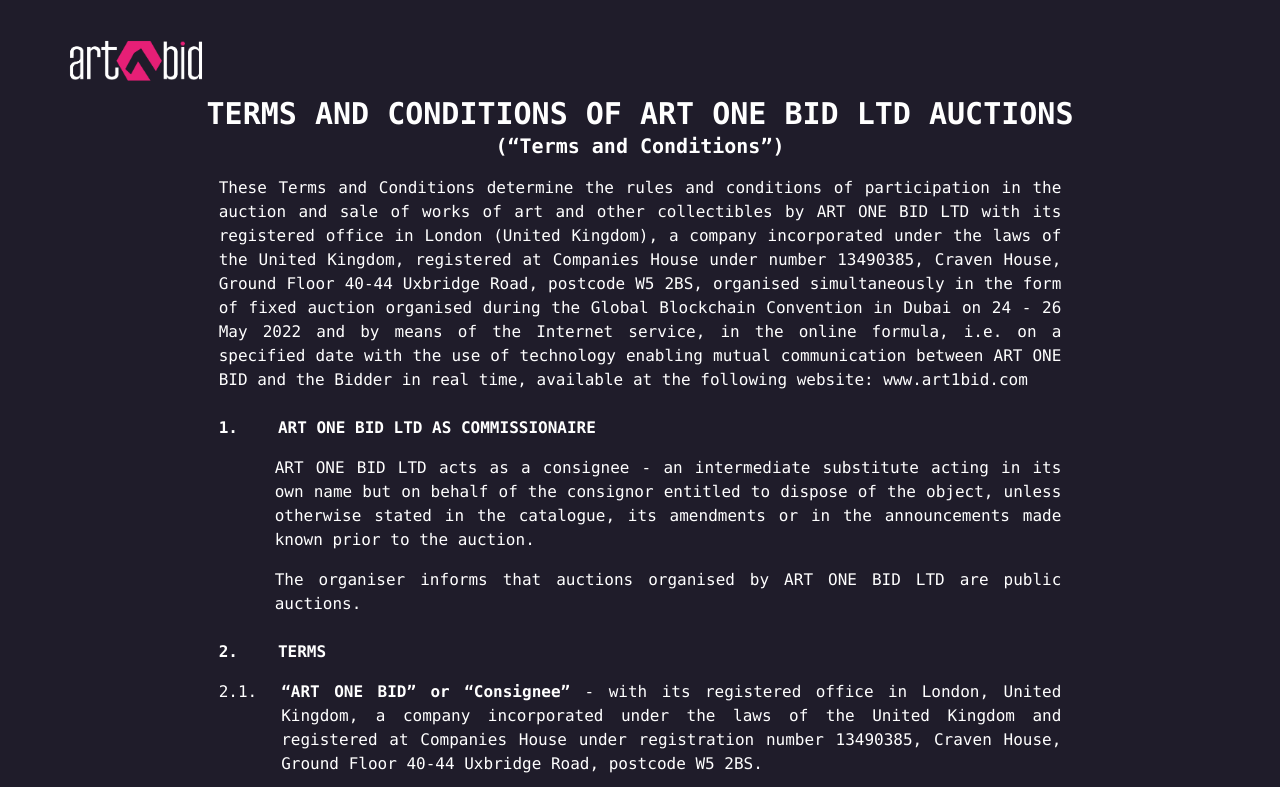
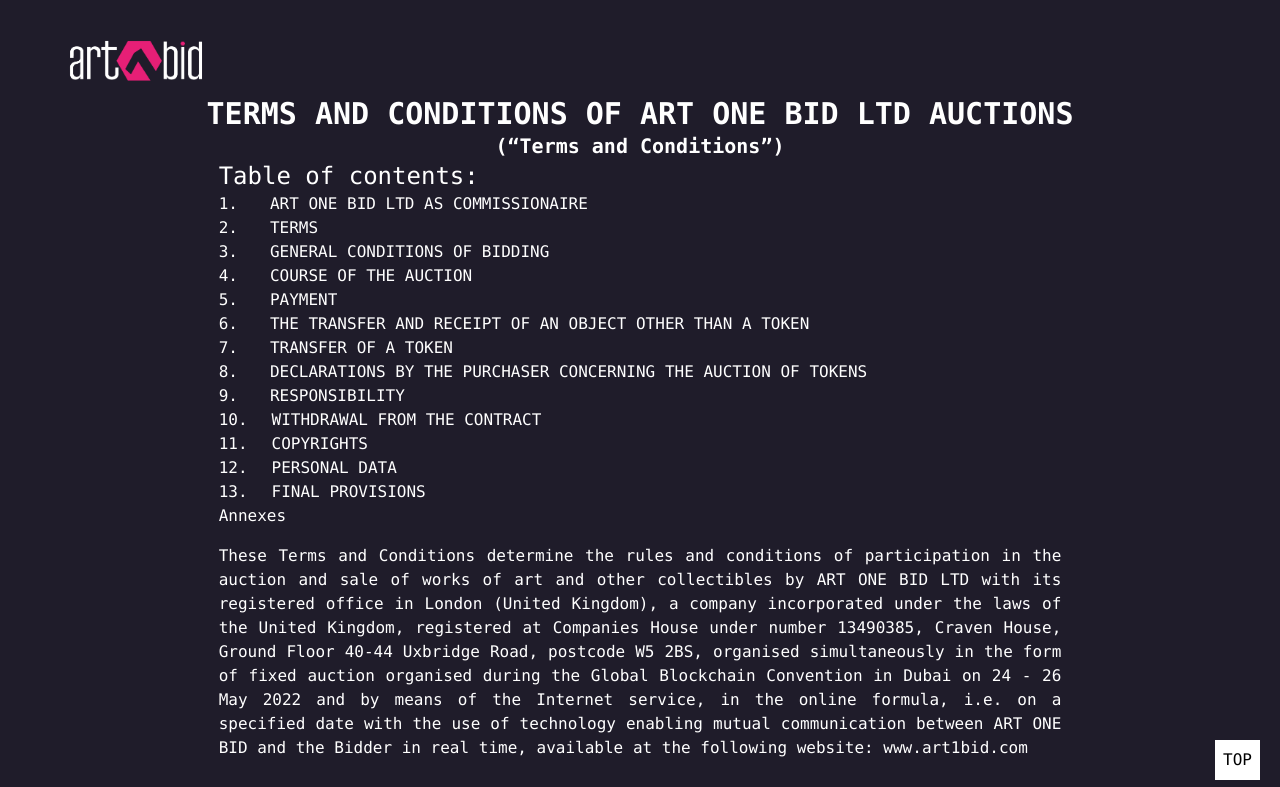
Before and after one commit to leisik/auction, a Next.js app: page /terms in a window 1280 px wide. Shown: the top 787 px of the page. Built offline with nearby package versions, Linux system fonts and the light colour scheme.

Commit message:
Added table of contex in term page, added go to top button in term page

```diff
--- a/pages/terms.js
+++ b/pages/terms.js
@@ -11,32 +11,101 @@
       <link rel="icon" href="/favicon.ico" />
     </Head>
 
-    <header className='w-full'>
+    <header id='top' className='w-full'>
         <Link href="/">
-            <div className="hidden w-60 h-60 sm:block absolute top-4 left-4 cursor-pointer">
+            <div className="hidden w-60 h-60 sm:block absolute top-4 left-4 cursor-pointer hover:opacity-80">
                 <img src="/art1bid.png" alt="Art1Bid Logo" />
             </div>
         </Link>
         <Link href="/">
-            <div className="block sm:hidden w-full flex justify-center items-center cursor-pointer">
+            <div className="block sm:hidden w-full flex justify-center items-center cursor-pointer hover:opacity-80">
                 <img src="/art1bid.png" alt="Art1Bid Logo" className='w-96 my-6'/>
             </div>
         </Link>
     </header>
 
-    <main className="flex-1 flex flex-col justify-center items-center py-4 pb-10 px-0 mt-0 sm:mt-20">
+    <main className="flex-1 flex flex-col justify-center items-center py-4 pb-10 px-0 mt-0 sm:mt-20 scroll-smooth">
+
+      <div className="fixed bottom-5 right-5 z-50">
+        <a href='#top'>
+            <div className='bg-white cursor-pointer hover:opacity-80'>
+                <p className='p-2'>TOP</p>
+            </div>
+        </a>
+      </div>
       <div className="text-3xl font-bold text-white text-center">
         TERMS AND CONDITIONS OF ART ONE BID LTD AUCTIONS
       </div>
       <div className="text-xl font-bold text-white text-center">
         (<q>Terms and Conditions</q>)
       </div>
+      <div className='w-8/12 text-white'>
+        <h1 className='text-2xl'>Table of contents:</h1>
+        <div>
+            <div className='flex space-x-8 w-full cursor-pointer hover:opacity-80'>
+                <a href="#section1">1.</a>
+                <a href="#section1">ART ONE BID LTD AS COMMISSIONAIRE</a>
+            </div>
+            <div className='flex space-x-8 w-full cursor-pointer hover:opacity-80'>
+                <a href="#section2">2.</a>
+                <a href="#section2">TERMS</a>
+            </div>
+            <div className='flex space-x-8 w-full cursor-pointer hover:opacity-80'>
+                <a href="#section3">3.</a>
+                <a href="#section3">GENERAL CONDITIONS OF BIDDING</a>
+            </div>
+            <div className='flex space-x-8 w-full cursor-pointer hover:opacity-80'>
+                <a href="#section4">4.</a>
+                <a href="#section4">COURSE OF THE AUCTION</a>
+            </div>
+            <div className='flex space-x-8 w-full cursor-pointer hover:opacity-80'>
+                <a href="#section5">5.</a>
+                <a href="#section5">PAYMENT</a>
+            </div>
+            <div className='flex space-x-8 w-full cursor-pointer hover:opacity-80'>
+                <a href="#section6">6.</a>
+                <a href="#section6">THE TRANSFER AND RECEIPT OF AN OBJECT OTHER THAN A TOKEN</a>
+            </div>
+            <div className='flex space-x-8 w-full cursor-pointer hover:opacity-80'>
+                <a href="#section7">7.</a>
+                <a href="#section7">TRANSFER OF A TOKEN</a>
+            </div>
+            <div className='flex space-x-8 w-full cursor-pointer hover:opacity-80'>
+                <a href="#section8">8.</a>
+                <a href="#section8">DECLARATIONS BY THE PURCHASER CONCERNING THE AUCTION OF TOKENS</a>
+            </div>
+            <div className='flex space-x-8 w-full cursor-pointer hover:opacity-80'>
+                <a href="#section9">9.</a>
+                <a href="#section9">RESPONSIBILITY</a>
+            </div>
+            <div className='flex space-x-6 w-full cursor-pointer hover:opacity-80'>
+                <a href="#section10">10.</a>
+                <a href="#section10">WITHDRAWAL FROM THE CONTRACT </a>
+            </div>
+            <div className='flex space-x-6 w-full cursor-pointer hover:opacity-80'>
+                <a href="#section11">11.</a>
+                <a href="#section11">COPYRIGHTS</a>
+            </div>
+            <div className='flex space-x-6 w-full cursor-pointer hover:opacity-80'>
+                <a href="#section12">12.</a>
+                <a href="#section12">PERSONAL DATA</a>
+            </div>
+            <div className='flex space-x-6 w-full cursor-pointer hover:opacity-80'>
+                <a href="#section13">13.</a>
+                <a href="#section13">FINAL PROVISIONS</a>
+            </div>
+            <div className='flex w-full cursor-pointer hover:opacity-80'>
+                <p></p>
+                <a href="#sectionAnnex">Annexes</a>
+            </div>
+        </div>
+      </div>
 
       <div className="flex w-full h-full flex-col items-center mt-4 mb-8 sm:mb-12">
-        <p className='text-white w-8/12 text-justify mb-6'>These Terms and Conditions determine the rules and conditions of participation in the auction and sale of works of art and other collectibles by ART ONE BID LTD with its registered office in London (United Kingdom), a company incorporated under the laws of the United Kingdom, registered at Companies House under number 13490385, Craven House, Ground Floor 40-44 Uxbridge Road, postcode W5 2BS, organised simultaneously in the form of fixed auction organised during the Global Blockchain Convention in Dubai on 24 - 26 May 2022 and by means of the Internet service, in the online formula, i.e. on a specified date with the use of technology enabling mutual communication between ART ONE BID and the Bidder in real time, available at the following website: www.art1bid.com</p>
+        <p className='text-white w-8/12 text-justify mb-6'>These Terms and Conditions determine the rules and conditions of participation in the auction and sale of works of art and other collectibles by ART ONE BID LTD with its registered office in London (United Kingdom), a company incorporated under the laws of the United Kingdom, registered at Companies House under number 13490385, Craven House, Ground Floor 40-44 Uxbridge Road, postcode W5 2BS, organised simultaneously in the form of fixed auction organised during the Global Blockchain Convention in Dubai on 24 - 26 May 2022 and by means of the Internet service, in the online formula, i.e. on a specified date with the use of technology enabling mutual communication between ART ONE BID and the Bidder in real time, available at the following website: <a href='https://art1bid.com'>www.art1bid.com</a></p>
         <div className='space-y-6 w-8/12 text-white text-justify'>
             <div className='space-y-4'>
-                <div className='flex space-x-10'>
+                <div id='section1' className='flex space-x-10'>
                     <h2 className='font-extrabold'>1.</h2>
                     <h2 className='font-extrabold'>ART ONE BID LTD AS COMMISSIONAIRE</h2>
                 </div>
@@ -50,7 +119,7 @@
                 </div>
             </div>
             <div className='space-y-4'>
-                <div className='flex space-x-10'>
+                <div id='section2' className='flex space-x-10'>
                     <h2 className='font-extrabold'>2.</h2>
                     <h2 className='font-extrabold'>TERMS</h2>
                 </div>
@@ -156,7 +225,7 @@
                 </div>
             </div>
             <div className='space-y-4'>
-                <div className='flex space-x-10'>
+                <div id='section3' className='flex space-x-10'>
                     <h2 className='font-extrabold'>3.</h2>
                     <h2 className='font-extrabold'>GENERAL CONDITIONS OF BIDDING</h2>
                 </div>
@@ -265,7 +334,7 @@
                         <p>ART ONE BID refers to the Art1Bid regulations, available at: <a href='https://art1bid.com'>www.art1bid.com</a></p>
                     </div>
                 </div>
-            <div className='space-y-4'>
+            <div id='section4' className='space-y-4'>
                 <div className='flex space-x-10'>
                     <h2 className='font-extrabold'>4.</h2>
                     <h2 className='font-extrabold'>COURSE OF THE AUCTION</h2>
@@ -299,7 +368,7 @@
                     <p>Auction prices are quoted in US dollars and payment should be made in that currency.</p>
                 </div>
             </div>
-            <div className='space-y-4'>
+            <div id='section5' className='space-y-4'>
                 <div className='flex space-x-10'>
                     <h2 className='font-extrabold'>5.</h2>
                     <h2 className='font-extrabold'>PAYMENT</h2>
@@ -357,7 +426,7 @@
                 </div>
 
             </div>
-            <div className='space-y-4'>
+            <div id='section6' className='space-y-4'>
                 <div className='flex space-x-10'>
                     <h2 className='font-extrabold'>6.</h2>
                     <h2 className='font-extrabold'>THE TRANSFER AND RECEIPT OF AN OBJECT OTHER THAN A TOKEN</h2>
@@ -411,7 +480,7 @@
                 </div>
 
             </div>
-            <div className='space-y-4'>
+            <div id='section7' className='space-y-4'>
                 <div className='flex space-x-10'>
                     <h2 className='font-extrabold'>7.</h2>
                     <h2 className='font-extrabold'>TRANSFER OF A TOKEN</h2>
@@ -473,7 +542,7 @@
                 </div>
 
             </div>
-            <div className='space-y-4'>
+            <div id='section8' className='space-y-4'>
                 <div className='flex space-x-10'>
                     <h2 className='font-extrabold'>8.</h2>
                     <h2 className='font-extrabold'>DECLARATIONS BY THE PURCHASER CONCERNING THE AUCTION OF TOKENS</h2>
@@ -506,7 +575,7 @@
                 </div>
 
             </div>
-            <div className='space-y-4'>
+            <div id='section9' className='space-y-4'>
                 <div className='flex space-x-10'>
                     <h2 className='font-extrabold'>9.</h2>
                     <h2 className='font-extrabold'>RESPONSIBILITY</h2>
@@ -556,7 +625,7 @@
                     <p>All possible complaints are dealt with in accordance with UK law.</p>
                 </div>
             </div>
-            <div className='space-y-4'>
+            <div id='section10' className='space-y-4'>
                 <div className='flex space-x-8'>
                     <h2 className='font-extrabold'>10.</h2>
                     <h2 className='font-extrabold'>WITHDRAWAL FROM THE CONTRACT</h2>
@@ -585,7 +654,7 @@
                     <p>where there is a reasonable suspicion that a transaction would be in breach of law, would circumvent the law or would be contrary to trade rules.</p>
                 </div>
             </div>
-            <div className='space-y-4'>
+            <div id='section11' className='space-y-4'>
                 <div className='flex space-x-8'>
                     <h2 className='font-extrabold'>11.</h2>
                     <h2 className='font-extrabold'>COPYRIGHTS</h2>
@@ -599,7 +668,7 @@
                     <p>The copyright for all photographs, illustrations and texts relating to the object, made by or for ART ONE BID, including the contents of this catalogue, are the property of ART ONE BID. They may not be used by others without the prior written consent of ART ONE BID.</p>
                 </div>
             </div>
-            <div className='space-y-4'>
+            <div id='section12' className='space-y-4'>
                 <div className='flex space-x-8'>
                     <h2 className='font-extrabold'>12.</h2>
                     <h2 className='font-extrabold'>PERSONAL DATA</h2>
@@ -709,7 +778,7 @@
                     <p>The personal data processed comes directly from the auctioneer, as well as from publicly available registers kept and made available on the basis of the law.</p>
                 </div>
             </div>
-            <div className='space-y-4'>
+            <div id='section13' className='space-y-4'>
                 <div className='flex space-x-8'>
                     <h2 className='font-extrabold'>13.</h2>
                     <h2 className='font-extrabold'>FINAL PROVISIONS</h2>
@@ -740,7 +809,7 @@
                 </div>
 
             </div>
-            <div className='space-y-4'>
+            <div id='sectionAnnex' className='space-y-4'>
                 <div className='flex space-x-8'>
                     <h2>Annex 1</h2>
                 </div>
```
